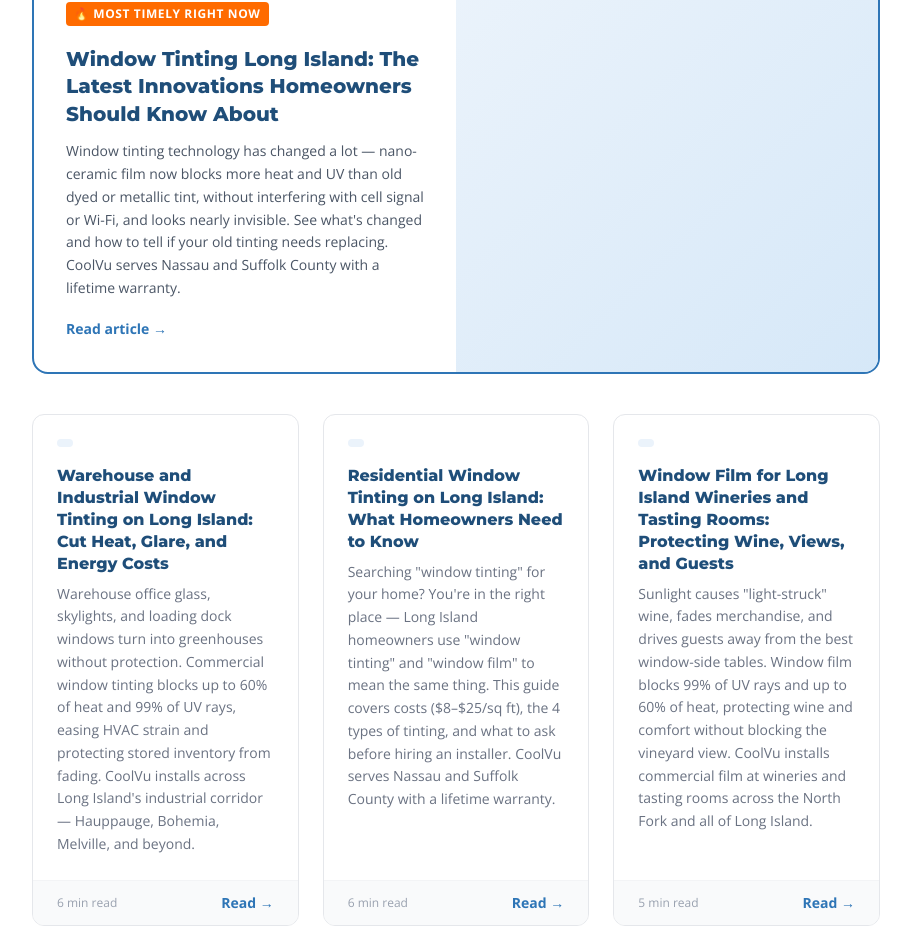
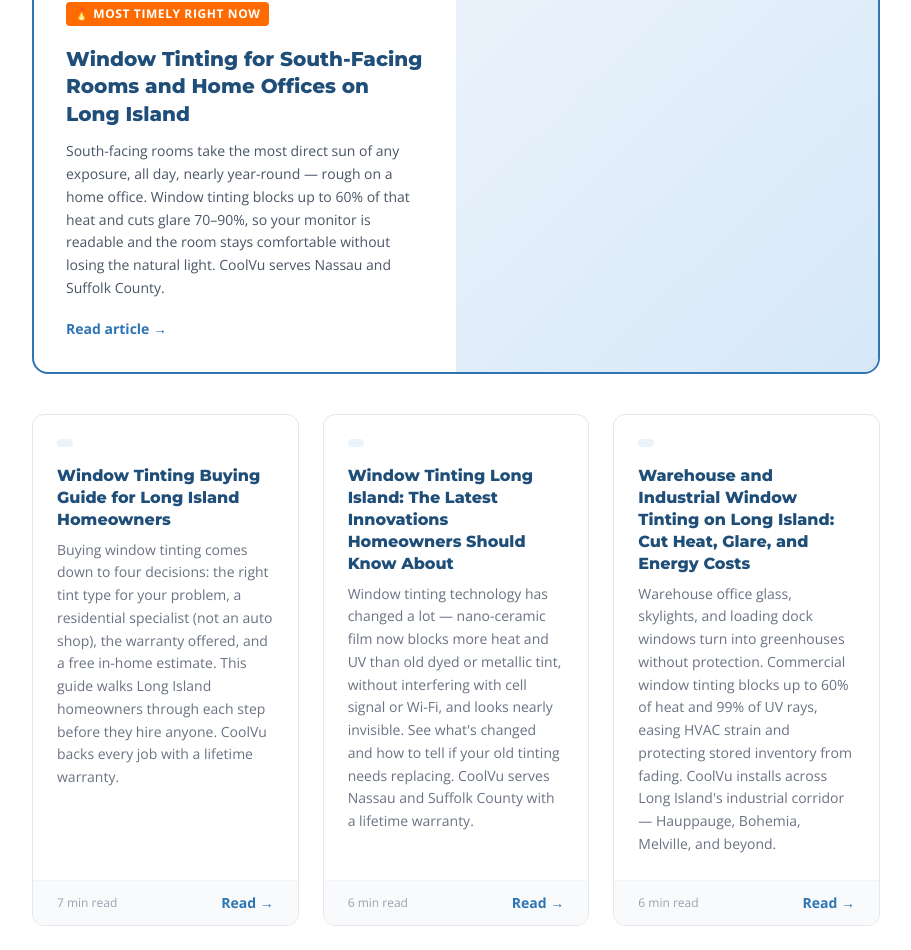
Before and after one commit to pjs8875/CoolVu, a Next.js app: page /blog in a window 1280 px wide. Shown: the part 553-1503 px from the top of the page, without its empty margins (184-1095 px from the left). Built offline with nearby package versions, Linux system fonts and the light colour scheme; no server answers.

Commit message:
Add buying guide and south-facing office tinting articles to blog index

```diff
--- a/components/blog/BlogIndexPage.tsx
+++ b/components/blog/BlogIndexPage.tsx
@@ -2,6 +2,22 @@ import Link from "next/link";
 import Navbar from "@/components/Navbar";
 
 const posts = [
+  {
+    title: "Window Tinting for South-Facing Rooms and Home Offices on Long Island",
+    excerpt:
+      "South-facing rooms take the most direct sun of any exposure, all day, nearly year-round \u2014 rough on a home office. Window tinting blocks up to 60% of that heat and cuts glare 70\u201390%, so your monitor is readable and the room stays comfortable without losing the natural light. CoolVu serves Nassau and Suffolk County.",
+    date: "July 22, 2026",
+    slug: "window-tinting-south-facing-rooms-home-office-long-island",
+    readTime: "6 min read",
+  },
+  {
+    title: "Window Tinting Buying Guide for Long Island Homeowners",
+    excerpt:
+      "Buying window tinting comes down to four decisions: the right tint type for your problem, a residential specialist (not an auto shop), the warranty offered, and a free in-home estimate. This guide walks Long Island homeowners through each step before they hire anyone. CoolVu backs every job with a lifetime warranty.",
+    date: "July 22, 2026",
+    slug: "window-tinting-buying-guide-long-island",
+    readTime: "7 min read",
+  },
   {
     title: "Window Tinting Long Island: The Latest Innovations Homeowners Should Know About",
     excerpt:
```
